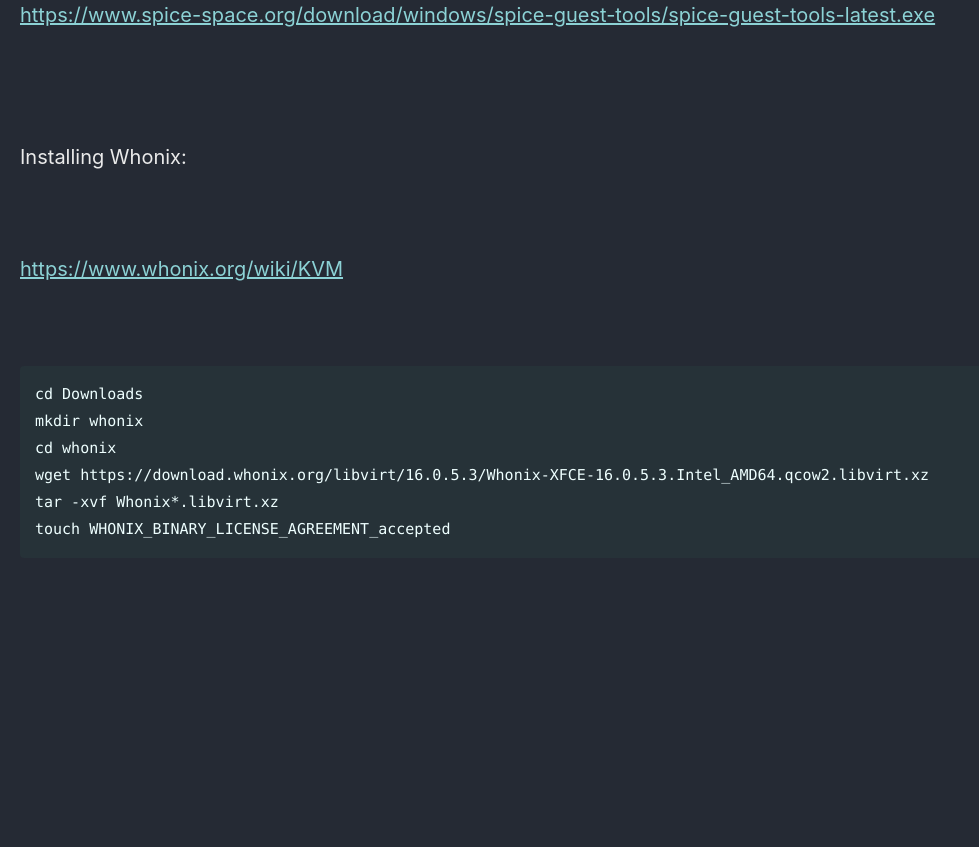
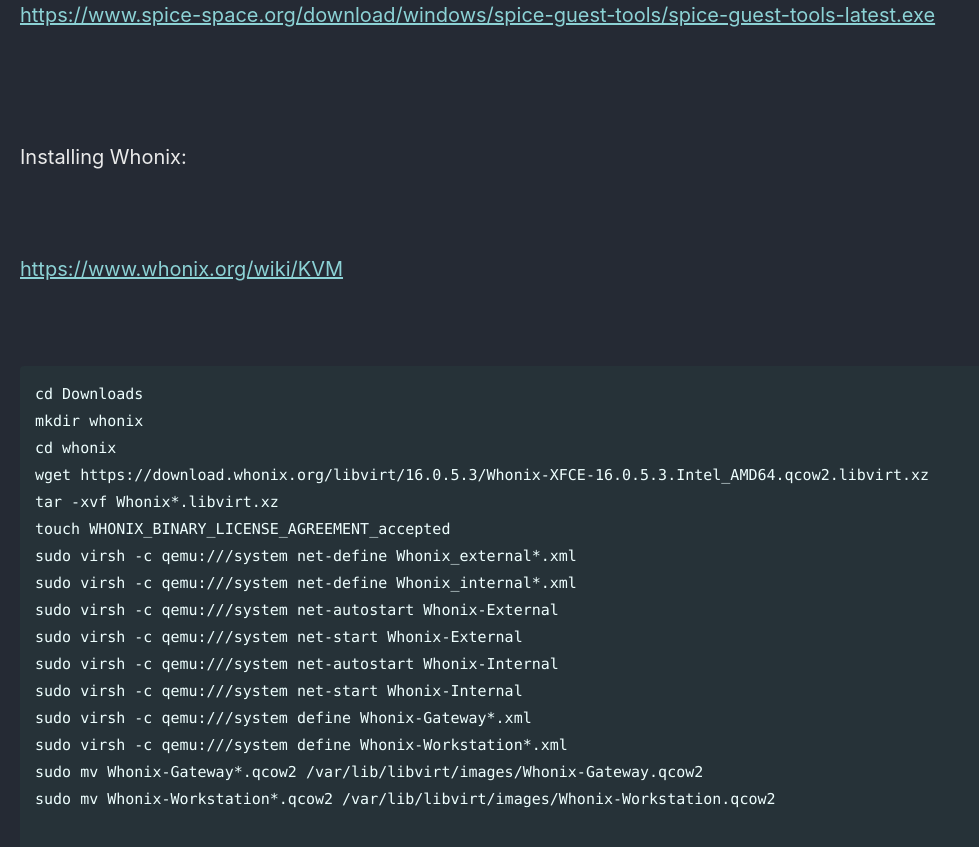
Before and after one commit to Connor-McCartney/Connor-McCartney.github.io, a Jekyll site: the page built from _pages/misc/qemu.md, in a window 1280 px wide and 900 px high, scrolled down 2891 px. Shown: the top 847 px of the window, without its empty margins (0-979 px from the left). Built offline with Jekyll 4.4.1, drawn with Linux system fonts in a browser that asks for light colours; cached includes are drawn as plain includes; before the commit the page ends 3494 px from its top, so only the background shows below that.

Commit message:
Update qemu.md

````diff
--- a/_pages/misc/qemu.md
+++ b/_pages/misc/qemu.md
@@ -134,4 +134,15 @@ cd whonix
 wget https://download.whonix.org/libvirt/16.0.5.3/Whonix-XFCE-16.0.5.3.Intel_AMD64.qcow2.libvirt.xz
 tar -xvf Whonix*.libvirt.xz
 touch WHONIX_BINARY_LICENSE_AGREEMENT_accepted
+sudo virsh -c qemu:///system net-define Whonix_external*.xml
+sudo virsh -c qemu:///system net-define Whonix_internal*.xml
+sudo virsh -c qemu:///system net-autostart Whonix-External
+sudo virsh -c qemu:///system net-start Whonix-External
+sudo virsh -c qemu:///system net-autostart Whonix-Internal
+sudo virsh -c qemu:///system net-start Whonix-Internal
+sudo virsh -c qemu:///system define Whonix-Gateway*.xml
+sudo virsh -c qemu:///system define Whonix-Workstation*.xml
+sudo mv Whonix-Gateway*.qcow2 /var/lib/libvirt/images/Whonix-Gateway.qcow2
+sudo mv Whonix-Workstation*.qcow2 /var/lib/libvirt/images/Whonix-Workstation.qcow2
+
 ```
````
